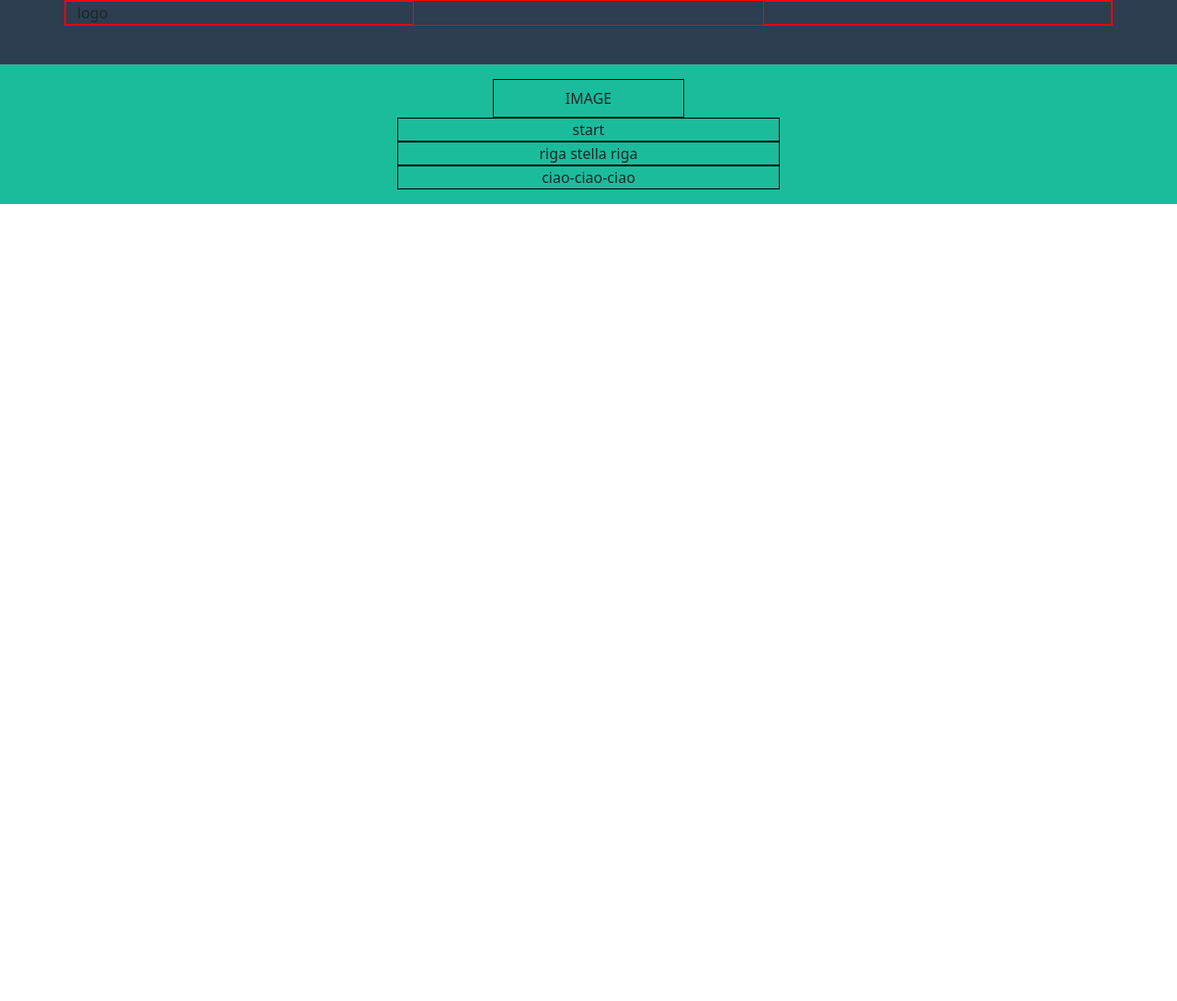
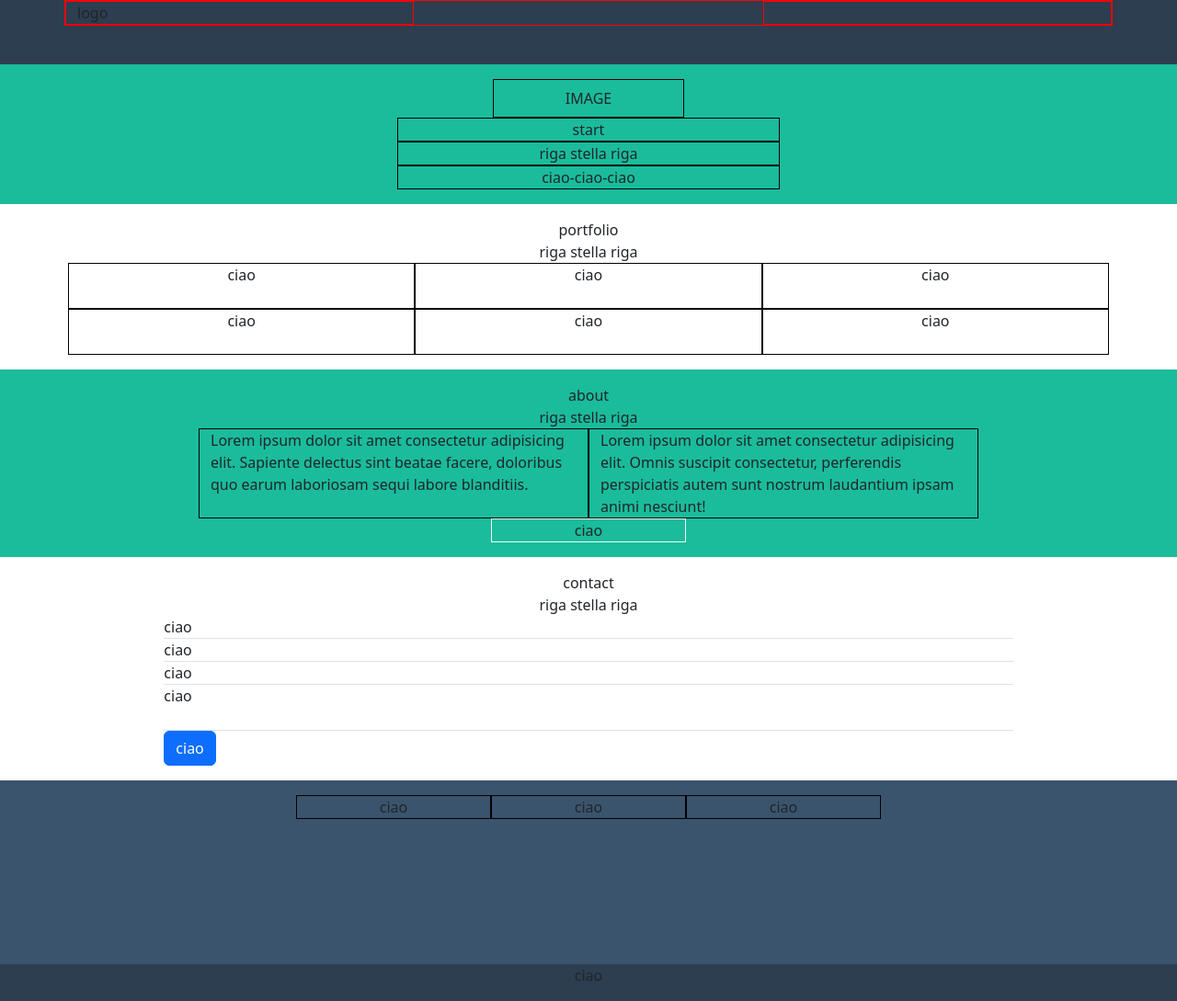
Before and after one commit to emanuelesacchetti/html-css-bootstrap-freelancer, a plain HTML site: page index.html in a window 1280 px wide. Shown: the whole page at 92% size. Before the commit the page ends 800 px from the top, so only its background shows below. Drawn offline with nearby package versions, Linux system fonts and the light colour scheme.

Commit message:
schema desktop first

```diff
--- a/css/style.css
+++ b/css/style.css
@@ -11,8 +11,12 @@
 .debug .ms_border {
     border: 1px solid black;
 }
-
-
+.debug #portfolio .ms_border {
+    height: 50px;
+}
+.debug .ms_message {
+    height: 50px;
+}
 
 
 header {
@@ -22,3 +26,14 @@ header {
 #hero {
     background-color: #1abc9c;
 }
+#about {
+    background-color: #1abc9c;
+}
+#ms_footer-top {
+    background-color: #3a546d;
+    height: 200px;
+}
+#ms_footer-bottom {
+    height: 40px;
+    background-color: #2c3e50;
+}
--- a/index.html
+++ b/index.html
@@ -18,16 +18,73 @@
         </div>
     </header>
     <main>
-        <section class="container-fluid p-3" id="hero">
-            <div class="col-2 offset-5 text-center ms_border p-2">IMAGE</div>
-            <div class="col-4 offset-4 text-center ms_border">start</div>
-            <div class="col-4 offset-4 text-center ms_border">riga stella riga</div>
-            <div class="col-4 offset-4 text-center ms_border">ciao-ciao-ciao</div>
+        <section class="container-fluid" id="hero">
+            <div class="row p-3">
+                <div class="col-2 offset-5 text-center ms_border p-2">IMAGE</div>
+                <div class="col-4 offset-4 text-center ms_border">start</div>
+                <div class="col-4 offset-4 text-center ms_border">riga stella riga</div>
+                <div class="col-4 offset-4 text-center ms_border">ciao-ciao-ciao</div>
+            </div>
         </section>
 
-        <section class="container-fluid p-3" id="">
+        <section class="container p-3" id="portfolio">
+            <div class="row">
+                <div class="col-4 offset-4 text-center">portfolio</div>
+                <div class="col-4 offset-4 text-center">riga stella riga</div>
+            </div>
+            <div class="row">
+                <div class="col-4 text-center ms_border">ciao</div>
+                <div class="col-4 text-center ms_border">ciao</div>
+                <div class="col-4 text-center ms_border">ciao</div>
+                <div class="col-4 text-center ms_border">ciao</div>
+                <div class="col-4 text-center ms_border">ciao</div>
+                <div class="col-4 text-center ms_border">ciao</div>
+            </div>
+        </section>
 
+        <section class="container-fluid p-3" id="about">
+            <div class="row">
+                <div class="col-4 offset-4 text-center">about</div>
+                <div class="col-4 offset-4 text-center">riga stella riga</div>
+            </div>
+            <div class="row">
+                <div class="col-4 offset-2 ms_border">Lorem ipsum dolor sit amet consectetur adipisicing elit. Sapiente delectus sint beatae facere, doloribus quo earum laboriosam sequi labore blanditiis.</div>
+                <div class="col-4 ms_border">Lorem ipsum dolor sit amet consectetur adipisicing elit. Omnis suscipit consectetur, perferendis perspiciatis autem sunt nostrum laudantium ipsam animi nesciunt!</div>
+            </div>
+            <div class="row">
+                <div class="col-2 offset-5 text-center border border-light">ciao</div>
+            </div>
         </section>
+
+        <section class="container p-3" id="contact">
+            <div class="row">
+                <div class="col-4 offset-4 text-center">contact</div>
+                <div class="col-4 offset-4 text-center">riga stella riga</div>
+            </div>
+            <div class="col-10 offset-1">
+                <div class="border-bottom">ciao</div>
+                <div class="border-bottom">ciao</div>
+                <div class="border-bottom">ciao</div>
+                <div class="border-bottom ms_message">ciao</div>
+                <button type="submit" class="btn btn-primary">ciao</button>
+            </div>
+        </section>
+
+        <footer class="container-fluid p-0 m-0">
+            <section id="ms_footer-top">
+                <div class="row justify-content-center p-3">
+                    <div class="col-2 text-center ms_border">ciao</div>
+                    <div class="col-2 text-center ms_border">ciao</div>
+                    <div class="col-2 text-center ms_border">ciao</div>
+                </div>
+            </section>
+
+            <section id="ms_footer-bottom">
+                <div class="row">
+                    <div class="col-2 offset-5 text-center">ciao</div>
+                </div>
+            </section>
+        </footer>
     </main>
 
 
```
